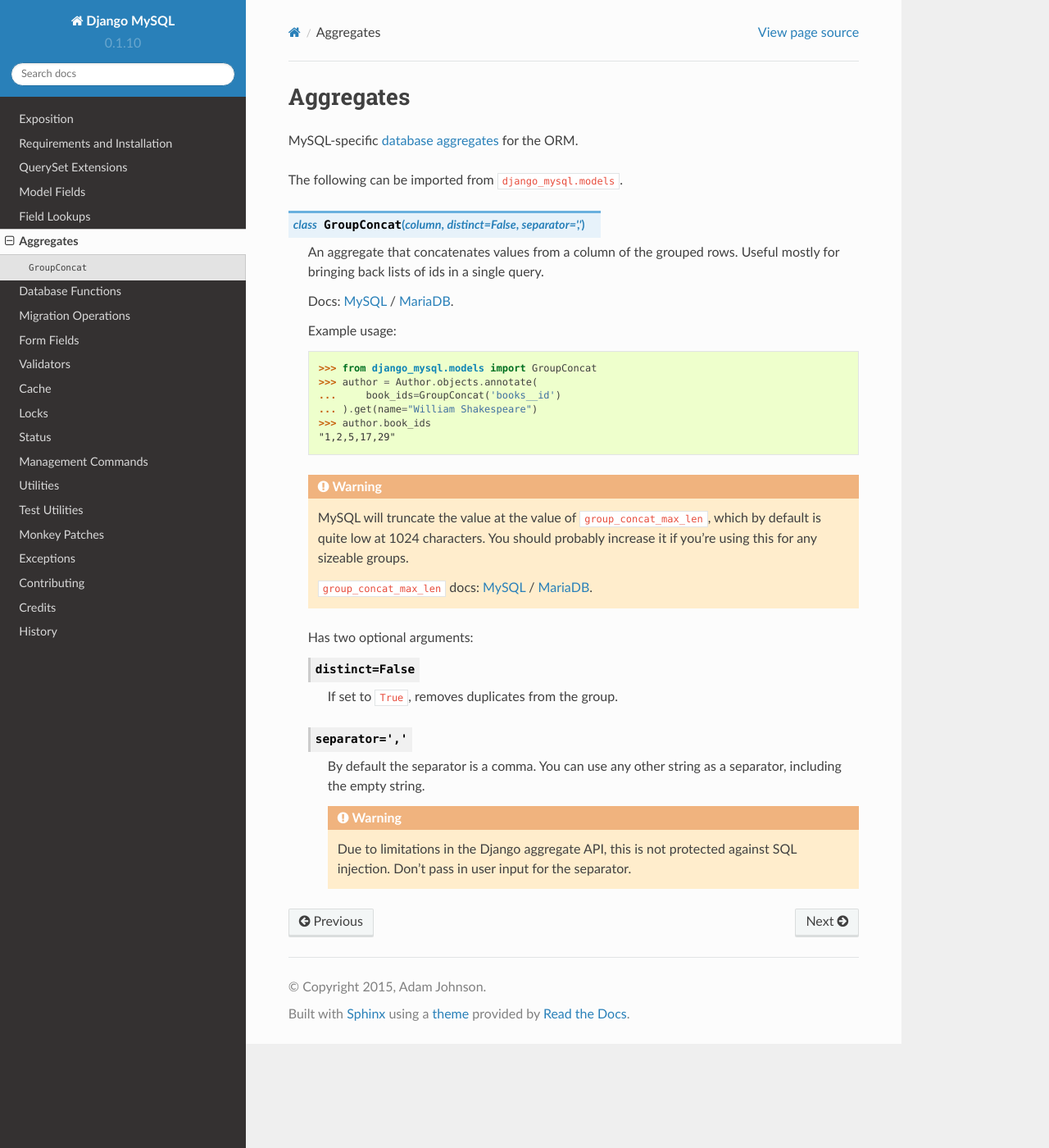
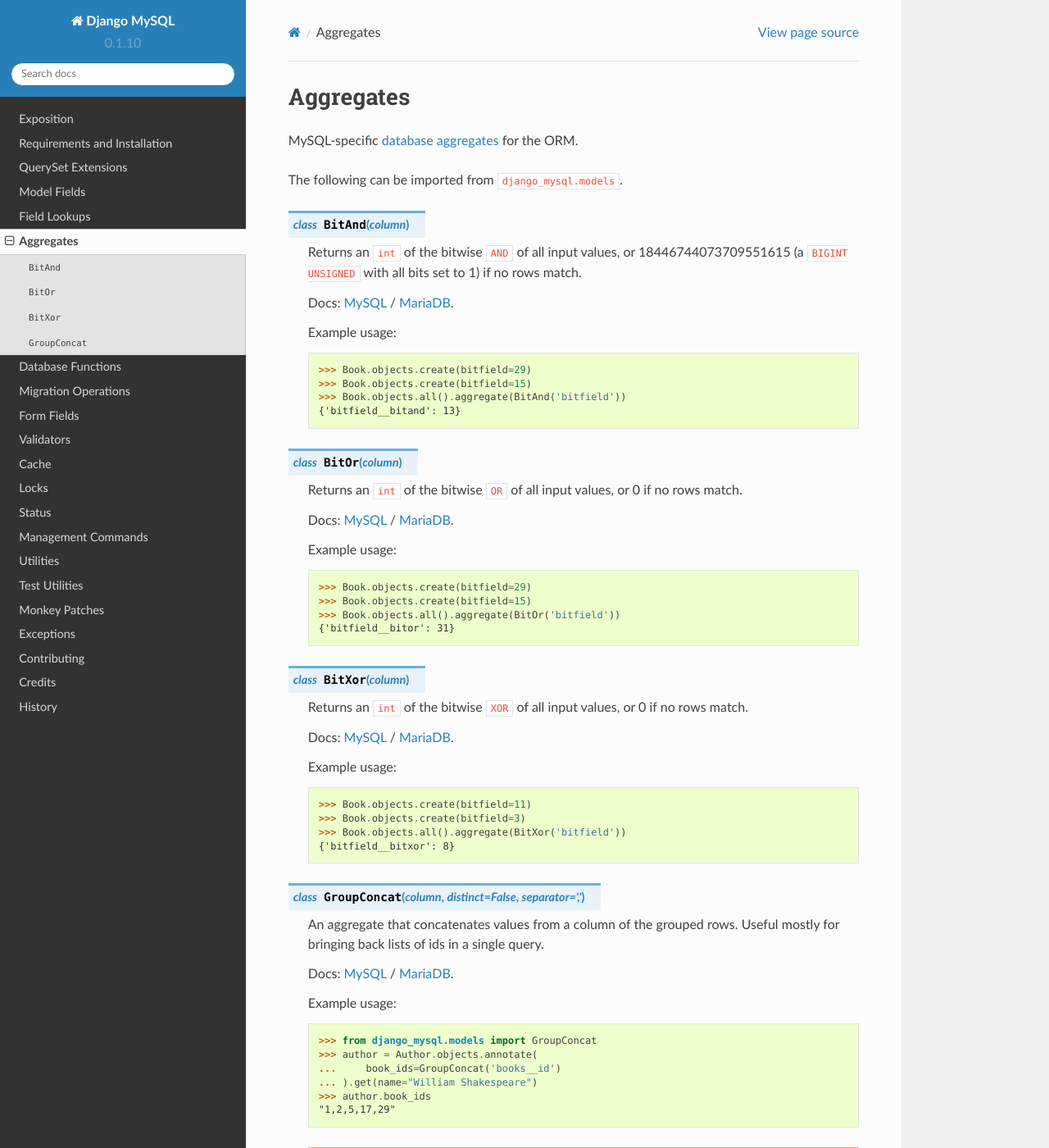
Before and after one commit to adamchainz/django-mysql, a Sphinx documentation site: the page built from docs/aggregates.rst, in a window 1280 px wide and 1400 px high. Shown: the whole window at 82% size. Built offline with Sphinx 7.4.7 and the Read the Docs theme 2.0.0, drawn with Linux system fonts in a browser that asks for light colours.

Commit message:
Document Bit{And,Or,Xor}

```diff
--- a/docs/aggregates.rst
+++ b/docs/aggregates.rst
@@ -11,6 +11,62 @@ MySQL-specific `database aggregates
 for the ORM.
 
 The following can be imported from ``django_mysql.models``.
+
+
+.. class:: BitAnd(column)
+
+    Returns an ``int`` of the bitwise ``AND`` of all input values, or
+    18446744073709551615 (a ``BIGINT UNSIGNED`` with all bits set to 1) if no
+    rows match.
+
+    Docs:
+    `MySQL
+    <http://dev.mysql.com/doc/refman/5.5/en/group-by-functions.html#function_bit-and>`_ /
+    `MariaDB <https://mariadb.com/kb/en/mariadb/bit_and/>`_.
+
+    Example usage::
+
+        >>> Book.objects.create(bitfield=29)
+        >>> Book.objects.create(bitfield=15)
+        >>> Book.objects.all().aggregate(BitAnd('bitfield'))
+        {'bitfield__bitand': 13}
+
+
+.. class:: BitOr(column)
+
+    Returns an ``int`` of the bitwise ``OR`` of all input values, or 0 if no
+    rows match.
+
+    Docs:
+    `MySQL
+    <http://dev.mysql.com/doc/refman/5.5/en/group-by-functions.html#function_bit-or>`_ /
+    `MariaDB <https://mariadb.com/kb/en/mariadb/bit_or/>`_.
+
+    Example usage::
+
+        >>> Book.objects.create(bitfield=29)
+        >>> Book.objects.create(bitfield=15)
+        >>> Book.objects.all().aggregate(BitOr('bitfield'))
+        {'bitfield__bitor': 31}
+
+
+.. class:: BitXor(column)
+
+    Returns an ``int`` of the bitwise ``XOR`` of all input values, or 0 if no
+    rows match.
+
+    Docs:
+    `MySQL
+    <http://dev.mysql.com/doc/refman/5.5/en/group-by-functions.html#function_bit-xor>`_ /
+    `MariaDB <https://mariadb.com/kb/en/mariadb/bit_xor/>`_.
+
+    Example usage::
+
+        >>> Book.objects.create(bitfield=11)
+        >>> Book.objects.create(bitfield=3)
+        >>> Book.objects.all().aggregate(BitXor('bitfield'))
+        {'bitfield__bitxor': 8}
+
 
 .. class:: GroupConcat(column, distinct=False, separator=',')
 
```
